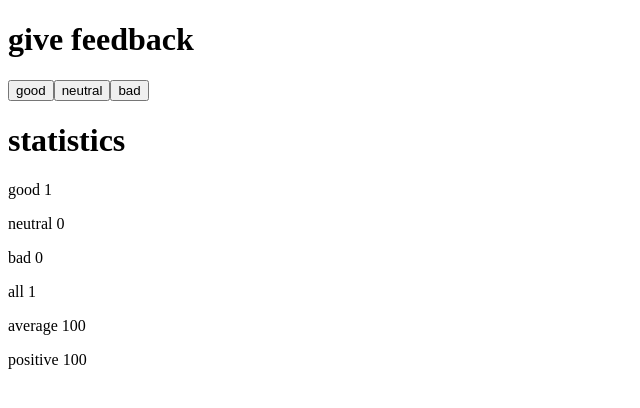
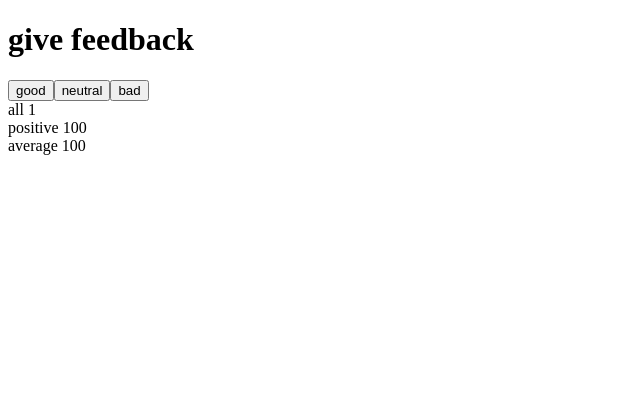
Before and after one commit to shoaeeb/full-stack-open-part-1, a React (Vite) app in the folder unicafe/: page / in a window 1280 px wide. Both pictures are taken after a click on the button "good". Shown: the top 408 px of the page, without its empty margins (0-640 px from the left). Built offline with nearby package versions, Linux system fonts and the light colour scheme.

Commit message:
unicafe step5

```diff
--- a/unicafe/src/App.jsx
+++ b/unicafe/src/App.jsx
@@ -17,34 +17,28 @@ function App() {
   return (
     <div>
       <h1>give feedback</h1>
-      <button onClick={() => setGood(good + 1)}>good</button>
-      <button onClick={() => setNeutral(neutral + 1)}>neutral</button>
-      <button onClick={() => setBad(bad + 1)}>bad</button>
+      <Button text={"good"} onClick={() => setGood(good + 1)} />
+      <Button text={"neutral"} onClick={() => setNeutral(neutral + 1)} />
+      <Button text={"bad"} onClick={() => setBad(bad + 1)} />
       {good + neutral + bad === 0 ? (
         <p>No feedback given</p>
       ) : (
-        <Statistics
-          average={average()}
-          positive={positive()}
-          good={good}
-          bad={bad}
-          neutral={neutral}
-        />
+        <>
+          <Statistics text={"all"} stats={good + bad + neutral} />
+          <Statistics text={"positive"} stats={positive()} />
+          <Statistics text={"average"} stats={average()} />
+        </>
       )}
     </div>
   );
 }
-
-function Statistics({ average, positive, good, neutral, bad }) {
+function Button({ text, onClick }) {
+  return <button onClick={onClick}>{text}</button>;
+}
+function Statistics({ text, stats }) {
   return (
     <div>
-      <h1>statistics</h1>
-      <p>good {good}</p>
-      <p>neutral {neutral}</p>
-      <p>bad {bad}</p>
-      <p>all {good + bad + neutral}</p>
-      <p>average {average}</p>
-      <p>positive {positive}</p>
+      {text} {stats}
     </div>
   );
 }
```
